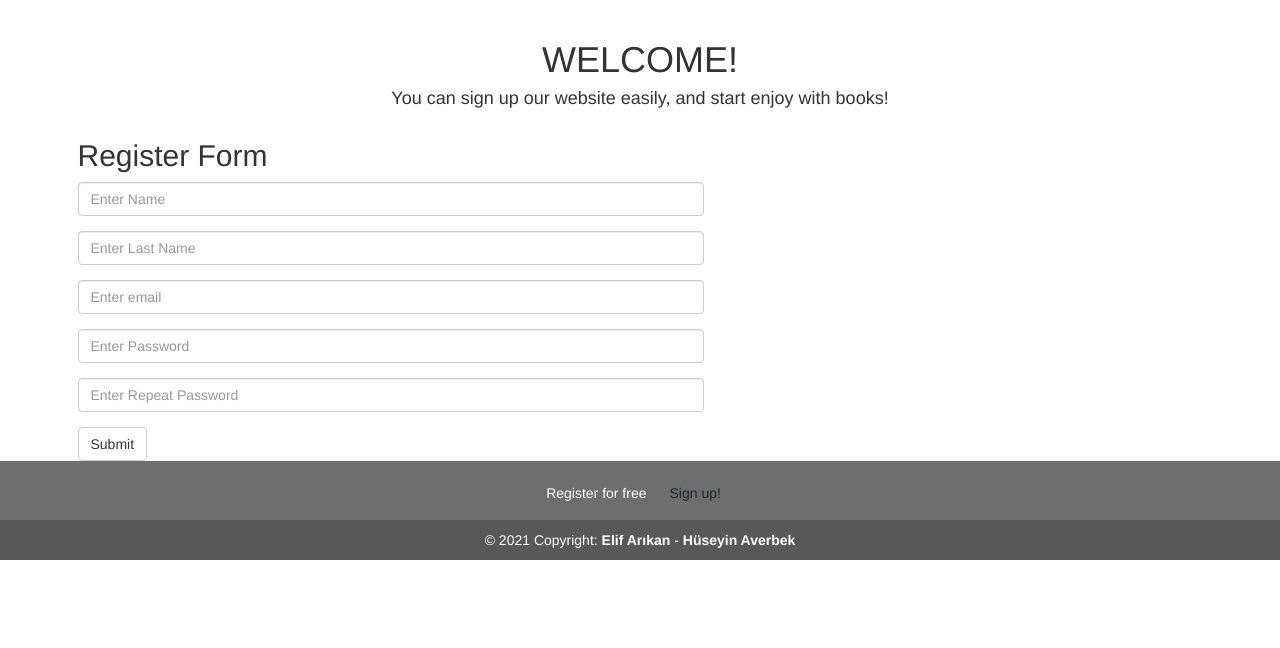
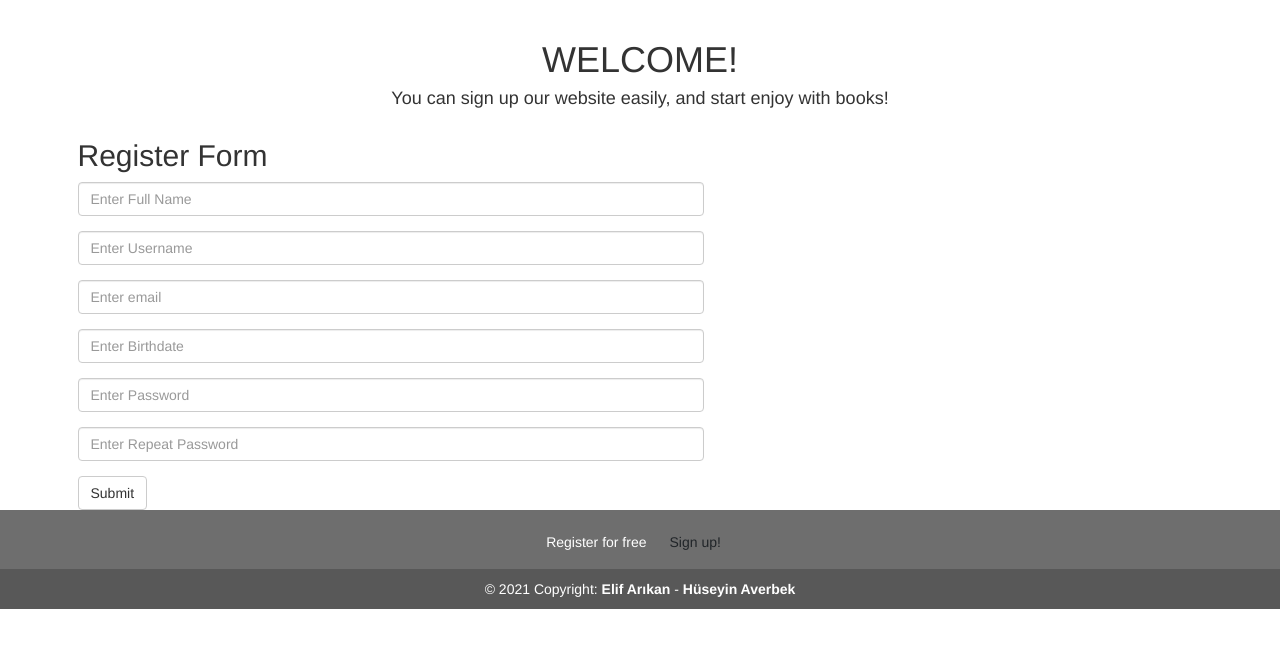
Before and after one commit to itudb2104/itudb2104, a Python web app: template templates/register.html in a window 1280 px wide. Shown: the part 92-740 px from the top of the page. Run offline with Jinja, Linux system fonts and the light colour scheme; the template is opened without the code that fills it, so the values that code supplies are empty; some libraries are stand-ins or nearby versions.

Commit message:
register and login page is updated

```diff
--- a/templates/register.html
+++ b/templates/register.html
@@ -1,7 +1,7 @@
 {% extends 'base.html' %}
 
 
-{% block title %} Kaydolma Sayfası {% endblock %}
+{% block title %} Sign Up! {% endblock %}
 
 {% block content %}
 
@@ -27,13 +27,16 @@
                     <div class="form">
                     <form action="/action_page.php">
                         <div class="form-group">
-                            <input type="text" class="form-control" placeholder="Enter Name" name="name" required>
+                            <input type="text" class="form-control" placeholder="Enter Full Name" name="full-name" required>
                         </div>
                         <div class="form-group">
-                            <input type="text" class="form-control" placeholder="Enter Last Name" name="last-name" required>
+                            <input type="text" class="form-control" placeholder="Enter Username" name="username" required>
                         </div>
                         <div class="form-group">
                             <input type="email" class="form-control" placeholder="Enter email" name="email" required>
+                        </div>
+                        <div class="form-group">
+                            <input type="text" class="form-control" placeholder="Enter Birthdate" name="birthdate" required>
                         </div>
                         <div class="form-group">
                             <input type="password" class="form-control" placeholder="Enter Password" name="password" required>
```
Also changed, not shown: templates/login.html (+5 -10 lines).
